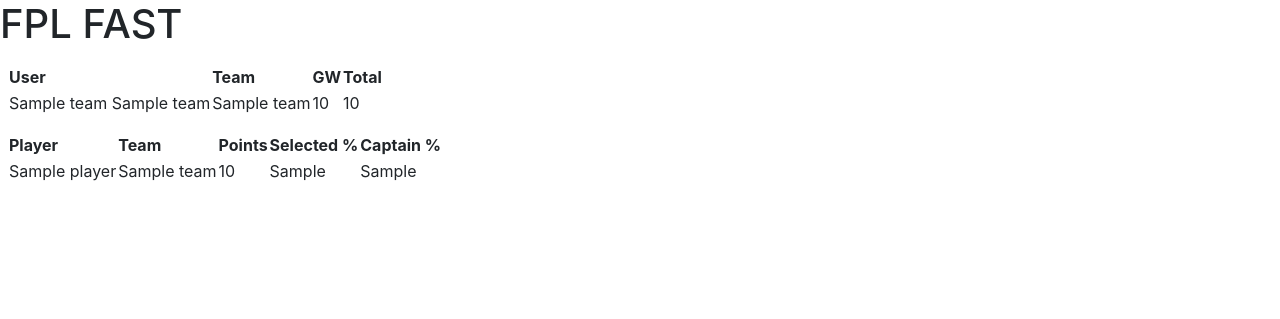
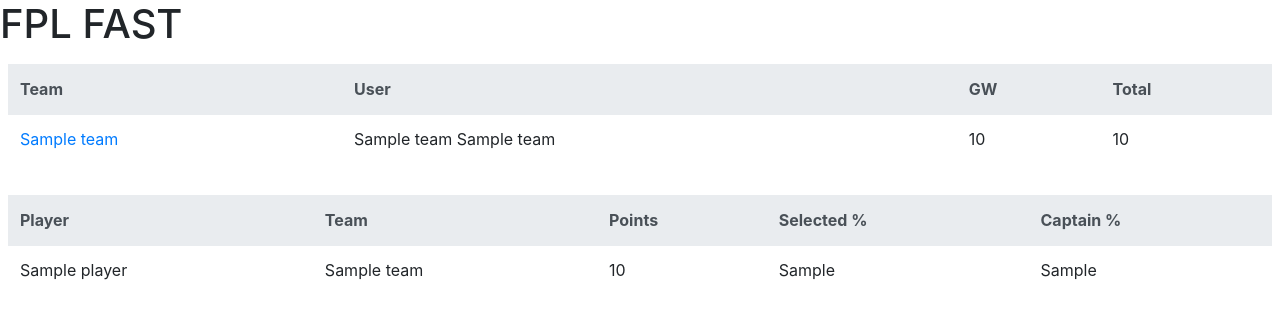
Before and after one commit to DolphinFriendlyTuna/fpl-fast, a Flask app: template fpl_fast/templates/league.html in a window 1280 px wide. Shown: the top 319 px of the page. Run offline with Flask 2, Linux system fonts and the light colour scheme; the template is opened without the code that fills it: most values are stand-ins (such as "Sample title", 1, 10 or a date in 2020); some libraries are stand-ins or nearby versions.

Commit message:
styling tweaks

```diff
--- a/fpl_fast/templates/league.html
+++ b/fpl_fast/templates/league.html
@@ -13,17 +13,19 @@
 <body>
 <h1>FPL FAST</h1>
 <div class="d-flex p-2">
-<table id="league_table" class="league_table">
+<table id="league_table" class="table">
+    <thead class="thead-light">
     <tr>
+        <th>Team</th>
         <th>User</th>
-        <th>Team</th>
         <th>GW</th>
         <th>Total</th>
     </tr>
+    </thead>
     {% for team in teams %}
     <tr>
+        <td><a href="https://fantasy.premierleague.com/a/team/{{ team.id }}">{{ team.name }}</a></td>
         <td>{{ team.player_first_name }} {{ team.player_last_name }}</td>
-        <td>{{ team.name }}</td>
         <td>{{ team.summary_event_points }}</td>
         <td>{{ team.summary_overall_points }}</td>
     </tr>
@@ -31,7 +33,8 @@
 </table>
 </div>
 <div class="d-flex p-2">
-    <table id="player_table" class="player_table">
+    <table id="player_table" class="table">
+    <thead class="thead-light">
         <tr>
             <th>Player</th>
             <th>Team</th>
@@ -39,6 +42,7 @@
             <th>Selected %</th>
             <th>Captain %</th>
         </tr>
+    </thead>
     {% for player in players %}
     <tr>
         <td>{{ player.name }}</td>
```
Lines whose indentation alone changed are shown as unchanged.
